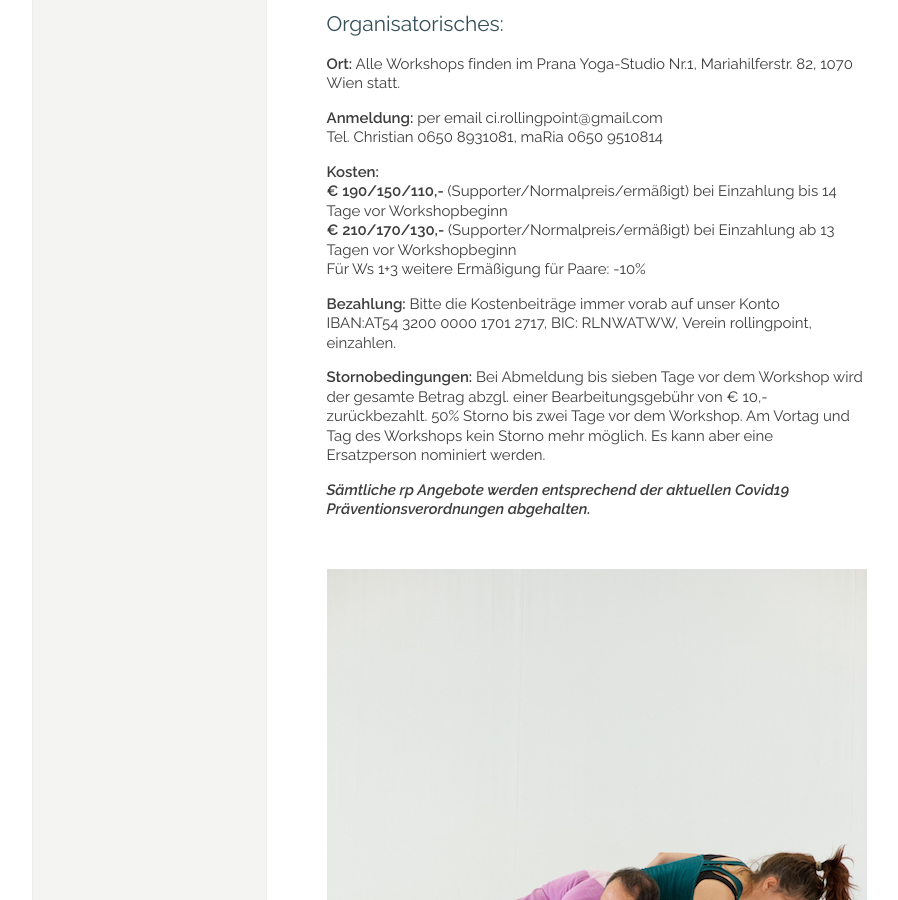
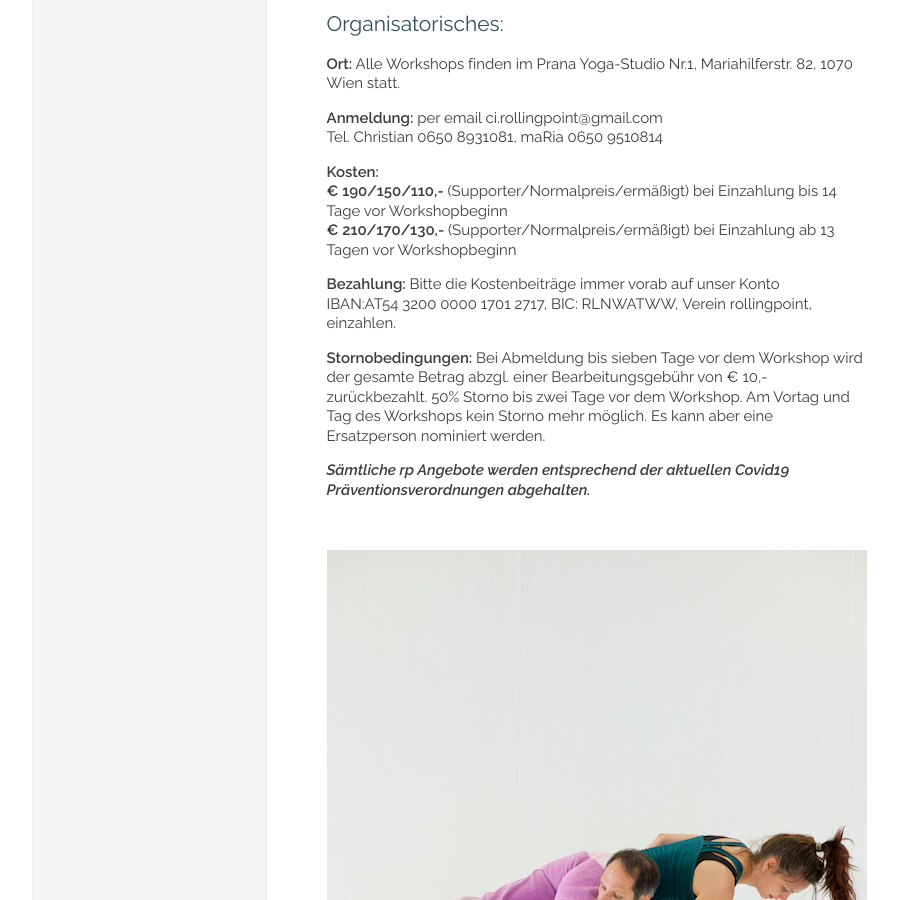
Before and after one commit to manulari/rollingpointat, a Jekyll site: the page built from _pages_de/workshops.md, in a window 1280 px wide and 900 px high, scrolled down 3074 px. Shown: the whole window, without its empty margins (152-1050 px from the left). Built offline with Jekyll 4.4.1, drawn with Linux system fonts in a browser that asks for light colours; comment, search, counter and statistics services are not loaded.

Commit message:
Update page (de) “workshops”

```diff
--- a/_pages_de/workshops.md
+++ b/_pages_de/workshops.md
@@ -110,8 +110,7 @@ Tel. Christian 0650 8931081, maRia 0650 9510814
 
 **Kosten:**\
 **€ 190/150/110,-** (Supporter/Normalpreis/ermäßigt) bei Einzahlung bis 14 Tage vor Workshopbeginn\
-**€ 210/170/130,-** (Supporter/Normalpreis/ermäßigt) bei Einzahlung ab 13 Tagen vor Workshopbeginn\
-Für Ws 1+3 weitere Ermäßigung für Paare: -10%
+**€ 210/170/130,-** (Supporter/Normalpreis/ermäßigt) bei Einzahlung ab 13 Tagen vor Workshopbeginn
 
 **Bezahlung:** Bitte die Kostenbeiträge immer vorab auf unser Konto\
 IBAN:AT54 3200 0000 1701 2717, BIC: RLNWATWW, Verein rollingpoint, einzahlen.
```
